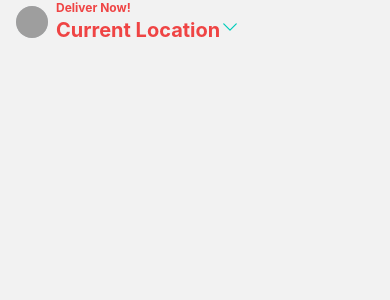
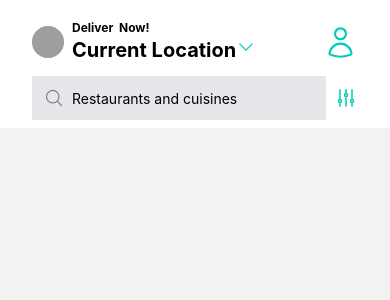
Before and after one commit to Edxon20/deliveroo-clone, a React Native app: screen /Home in a window 390 px wide. Shown: the top 300 px of the page. Built offline with nearby package versions, Linux system fonts and the light colour scheme; grey boxes are pictures that could not be loaded.

Commit message:
[ADD] Header

```diff
--- a/screens/HomeScreen.js
+++ b/screens/HomeScreen.js
@@ -1,4 +1,4 @@
-import { View, Text, Image } from 'react-native'
+import { View, Text, Image, TextInput } from 'react-native'
 import React, { useLayoutEffect } from 'react'
 import { useNavigation } from '@react-navigation/native'
 import { SafeAreaView } from 'react-native-safe-area-context';
@@ -8,6 +8,7 @@
     MagnifyingGlassIcon,
     AdjustmentsVerticalIcon,
   } from "react-native-heroicons/outline";
+
 
 const HomeScreen = () => {
 
@@ -21,25 +22,37 @@
     },  [])
 
   return (
-    <SafeAreaView>
-        <Text className="text-red-500">
-            {/* HEADER */}
-            <View className="flex-row pb-3 items-center mx-4 space-x-2">
+    <SafeAreaView className="bg-white pt-5">
+      <View className="flex-row pb-3 items-center mx-4 space-x-2 px-4">
         <Image
           source={{
-                        uri:'https://links.papareact.com/wru',
+            uri: 'https://links.papareact.com/wru',
           }}
           className="h-7 w-7 bg-gray-300 p-4 rounded-full"
         />
-            <View>
-                <Text className="font-bold text-gray text-xs">Deliver Now!</Text>
+
+        <View className="flex-1">
+          <Text className="font-bold text-gray text-xs">Deliver  Now!</Text>
           <Text className="font-bold text-xl">
             Current Location
             <ChevronDownIcon size={20} color="#00CCBB" />
           </Text>
         </View>
+          <UserIcon size={35} color="#00CCBB" />
       </View>
-        </Text>
+          {/* SEARCH */}
+      <View className="flex-row items-center space-x-2 pb-2 mx-4 px-4">
+        <View className="flex-row flex-1 space-x-2 bg-gray-200 p-3"  >
+            <MagnifyingGlassIcon size={20}  color="gray" />
+            <TextInput
+                placeholder='Restaurants and cuisines'
+                keyboardType="default"
+                />
+        </View>
+
+        <AdjustmentsVerticalIcon color="#00CCBB"  />
+      </View>
+
   </SafeAreaView>
   )
 }
```
Lines whose indentation alone changed are shown as unchanged.
